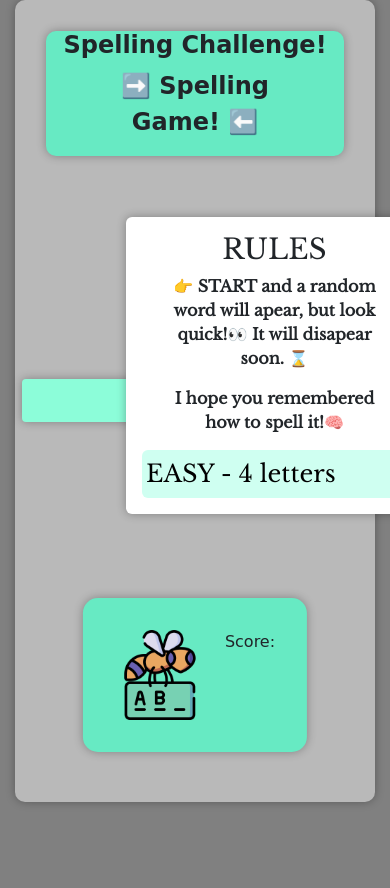
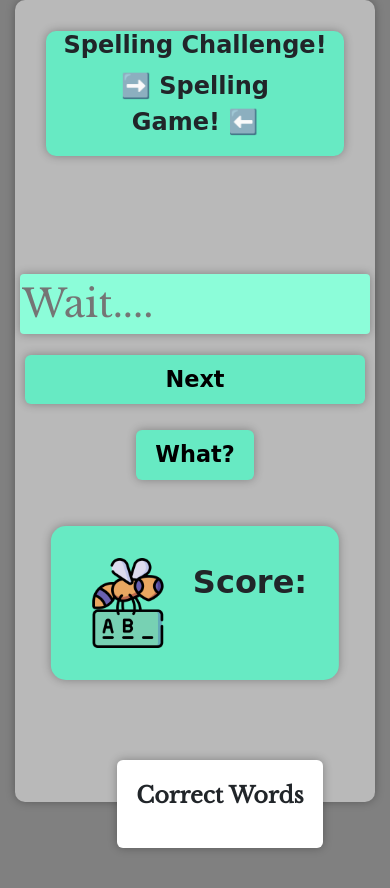
Before and after one commit to angeladeveloper/accuracy-tester, a plain HTML site: page index.html in a window 390 px wide. Both pictures are taken after a click on the button "Start Quiz". Shown: the top 888 px of the page. Drawn offline with nearby package versions, Linux system fonts and the light colour scheme; no server answers; a web font is replaced by a local one.

Commit message:
update js and some styling

```diff
--- a/index.html
+++ b/index.html
@@ -56,7 +56,7 @@
         </header>
             <div class="row">
                 <div class="col-md-12">
-                    <button id="startButton" class="start-button">Start Quiz</button>
+                    <!-- <button id="startButton" class="start-button">Start Quiz</button> -->
                 </div>
             </div>
 
@@ -64,14 +64,19 @@
         <span></span>
         <label id="input-label" for="user-guess"></label>
         <!-- <span id="random-word"></span> -->
-        <input type="text" id="user-guess">
-        <button type="submit" id="btn" class="hide">
+        <form action="">
+            <input type="text" id="user-guess" placeholder="Click Start!">
+            <button type="submit" id="btn" class="hide">
             Next
-        </button>
+            </button>
+        </form>
+        <button type="submit" id="what-button"class="hide">
+            What?
+            </button>
     </div>
 
     <div class="score">
-        <img src="spelling-bee.png" alt="https://www.flaticon.com/free-icons/kid-and-baby" title="kid and baby icons" >
+        <img src="spelling-bee.png" alt="https://www.flaticon.com/free-icons/kid-and-baby" title="kid and baby icons" id="image">
         <div >
             Score:<span id="final-score"></span>
         </div>
@@ -109,17 +114,23 @@
         </section>
         <div class="rules">
             <h3>RULES</h3>
-            <p>👉 START and a random word will apear, but look quick!👀 It will disapear soon. ⌛</p>
-            <p>I hope you remembered how to spell it!🧠</p>
+            <p><span>👆Start</span> and a random <span>word ✒️</span> will apear, but look <span>quick👀</span> and <span>listen close👂</span> It will disapear soon. <span>⏳</span></p>
+            <p>I hope you <span>remembered 🧠</span>  how to spell it!</p>
+            <small>You can hear the word again by 👆 <span class="what-rules">What?</span> </small>
+            <button id="startButton" class="start-button">Start Quiz</button>
             <select name="difficulty" id="diff-select">
                 <option value="4">EASY - 4 letters</option>
                 <option value="5">EASY - 5 letters</option>
-                <option value="6">MEDIUM - 6 letters</option>
+                <option value="6" selected="selected">MEDIUM - 6 letters</option>
                 <option value="7">MEDIUM - 7 letters</option>
                 <option value="8">HARD - 8 letters</option>
                 <option value="9">EXPERT - 9 letters</option>
             </select>
         </div>
+        <div class="correct-words-list">
+            <div class="correct-words-title" id="correct-ul">Correct Words
+            </div>
+        </div>
 </body>
 
 </html>
--- a/scripts/app.js
+++ b/scripts/app.js
@@ -4,21 +4,33 @@ const userInputIEle = document.querySelector('#user-guess');
 const nextBtn = document.querySelector('#btn');
 const startBtn = document.querySelector('#startButton')
 const difficultSelect = document.querySelector("select")
+const whatButton = document.querySelector("#what-button")
+const rulesContainer = document.querySelector(".rules")
+const correctWordsList = document.querySelector("#correct-ul")
+
+const API_KEY_PICS = '27501504-923f8173978218652c763b49a';
+
+
 let diff = 4
 
 let userScore = 0;
 let userGuessTotal = 0;
+let newWordArray = ["WORDS👩‍🏫"]
+
+
 
 startBtn.addEventListener("click", () => {
+    userInputIEle.placeholder = "Wait...."
     userScore = 0;
+    newWordArray = ["Correct Words"]
     getDifficulty()
     nextBtn.classList.remove("hide");
+    whatButton.classList.remove("hide");
+
 })
-
 
 nextBtn.addEventListener('click', e => {
     e.preventDefault()
-    userInputIEle.innerText = " "
     getDifficulty()
     getUserGuess();
 })
@@ -31,7 +43,17 @@ function getDifficulty() {
 }
 
 function getRandomWordCall(length) {
-    startBtn.style.visibility = "hidden"
+    if (userGuessTotal === 6) { // check to see if we need to end the game
+        nextBtn.classList.add("hide");
+        rulesContainer.style.visibility = "visible"
+        document.querySelector("#user-guess").classList.add("neutral")
+        userGuessTotal = 0;
+        // displayCorrectWords(newWordArray);
+        return
+    } else {
+        rulesContainer.style.visibility = "hidden"
+    }
+    // startBtn.style.visibility = "hidden"
     let randomURL = `https://random-word-api.herokuapp.com/word?length=${length}`
     fetch(randomURL)
         .then(response => response.json())
@@ -39,20 +61,40 @@ function getRandomWordCall(length) {
             console.log(data);
             const randomWord = data;
             displayRandomWord(randomWord);
+            // getPic(randomWord[0]);
             // searchRandomPic(randomWord);
         })
         .catch('error')
+    displayCorrectWords(newWordArray);
 }
 
 //Display the word for set time- I wanted emojis ⬅️🤷🏽‍♂️
 function displayRandomWord(word) {
+
+    // setTimeout(() => {
+    // this will read the WORD OUTLOUT
+    // }, 1000)
+    var msg = new SpeechSynthesisUtterance();
+    msg.text = word;
+    window.speechSynthesis.speak(msg);
     localStorage.setItem("randomWord", word)
-    randomWordEle.innerText = `➡️ ${word} ⬅️`
+    randomWordEle.innerText = `🔉${word} ⬅️`
     setTimeout(() => {
         randomWordEle.innerText = "❓❔❓"
-    }, 2000)
+    }, 200)
+    userInputIEle.placeholder = "Enter Word...."
+    userInputIEle.value = ""
+    newWordArray.push(word[0])
+    console.log(newWordArray);
+}
 
-}
+whatButton.addEventListener("click", () => {
+    console.log(`s`);
+    randomWord = localStorage.getItem('randomWord');
+    var msg = new SpeechSynthesisUtterance();
+    msg.text = randomWord;
+    window.speechSynthesis.speak(msg);
+})
 // Get the users guess
 function getUserGuess() {
     const userGuess = userInputIEle.value
@@ -82,18 +124,20 @@ function compareWords(userWord, randomWord) {
 
     }
     console.log(userGuessTotal);
-    stopGame();
+
 }
 
 // test test test
 function correctGuess() {
+
     document.querySelector("#input-label").innerText = "Correct ✅"
     document.querySelector("#user-guess").classList.remove("wrong")
     document.querySelector("#user-guess").classList.add("correct");
     setTimeout(() => {
         document.querySelector("#user-guess").classList.add("neutral")
-        document.querySelector("#input-label").innerText = ""
+        document.querySelector("#input-label").innerText = "😄"
     }, 1000)
+
 }
 
 function wrongGuess() {
@@ -102,13 +146,77 @@ function wrongGuess() {
     document.querySelector("#user-guess").classList.add("wrong")
     setTimeout(() => {
         document.querySelector("#user-guess").classList.add("neutral")
-        document.querySelector("#input-label").innerText = ""
+        document.querySelector("#input-label").innerText = "😥"
     }, 1000)
+
 }
 
 function stopGame() {
     if (userGuessTotal === 6) {
         console.log("endGame");
+        rulesContainer.style.visibility = "visible"
+        nextBtn.classList.add("hide");
+        whatButton.classList.add("hide");
         displayHighscorePage();
     }
 }
+
+function displayCorrectWords(list) {
+    clearElement(correctWordsList)
+    console.log(list);
+    list.forEach(correctWord => {
+        const word = document.createElement("p")
+        word.classList.add("correct-words-li")
+        word.innerText = correctWord
+        correctWordsList.appendChild(word);
+    });
+}
+
+function clearElement(element) {
+    while (element.firstChild) {
+        element.removeChild(element.firstChild)
+    }
+}
+
+// function getPic(picword) {
+//     console.log(picword);
+//     const random_PIC_URL = `https://pixabay.com/api/?key=${API_KEY_PICS}&q=${picword}&image_type=photo`;
+//     // https://pixabay.com/api/?key=27501504-923f8173978218652c763b49a&q=cask&image_type=photo
+//     https://pixabay.com/api/?key=27501504-923f8173978218652c763b49a&q=yellow+flowers&image_type=photo
+//     console.log(random_PIC_URL);
+//     fetch(random_PIC_URL)
+//         .then(response => response.json())
+//         .then(data => {
+//             console.log(data);
+//             const randomPic = data.hits[0].previewURL;
+//             displayRandomPic(randomPic);
+//             console.log(`getpic`);
+
+//             // searchRandomPic(randomWord);
+//         })
+//         .catch('error')
+// }
+
+// function displayRandomPic(url) {
+//     const imageEle = document.querySelector("#image")
+//     imageEle.src = url
+//     console.log(`disppic`);
+
+// }
+
+
+// $.getJSON(URL, function (data) {
+//     if (parseInt(data.totalHits) > 0)
+//         $.each(data.hits, function (i, hit) { console.log(hit.pageURL); });
+//     else
+//         console.log('No hits');
+// });
+
+// https://pixabay.com/api/?key={ KEY }&q=yellow+flowers&image_type=photo
+
+
+// make it harder by not displaying a hint
+// another version where if you get one wrong, you lose there
+//add another timing function? you have to type the word quickly?
+//I would have to use a diffrent api, but I could have it read out the parts of speech that the word is apart of , just like anormal spelling bee.
+//right now, I only display a few changes when the user gets it wrong, but we could add a ton. shake the box when they get it wrong?
--- a/scripts/style.css
+++ b/scripts/style.css
@@ -51,11 +51,15 @@ p {
   display: flex;
   flex-direction: column;
   align-items: center;
+  gap: 1rem;
   justify-content: center;
   text-align: center;
   height: 350px;
 }
 
+.input-container label {
+  font-size: 2rem;
+}
 #startButton {
   display: block;
   margin: 0 auto;
@@ -72,11 +76,13 @@ p {
 
 input {
   border: 0;
+  width: 350px;
+  font-family: "Libre Baskerville", serif;
   outline: 0;
   background: #8cfdd9;
   color: #391101;
   margin: 1rem 0;
-  font-size: 1.7rem;
+  font-size: 2.4rem;
   border-radius: 4px;
   transition: all 300ms ease;
   box-shadow: 0 0 10px rgba(0, 0, 0, 0.3);
@@ -107,6 +113,8 @@ img {
   transform: translate(-50%);
   background-color: var(--primary-clr);
   padding: 2rem;
+  font-size: 2rem;
+  font-weight: bold;
   box-shadow: 0 0 10px rgba(0, 0, 0, 0.3);
   border-radius: 15px;
 }
@@ -127,7 +135,7 @@ button {
   border: none;
   background-color: var(--primary-clr);
   padding: 0.5rem 1.2rem;
-  margin-top: 3px;
+  margin: 5px;
   border-radius: 6px;
   box-shadow: 0 0 10px rgba(0, 0, 0, 0.3);
   transition: all 200ms ease;
@@ -154,34 +162,86 @@ button:focus {
   text-align: center;
   position: absolute;
   top: 20%;
-  left: 20%;
+  left: 22%;
   z-index: 2;
+  display: flex;
+  flex-direction: column;
+  gap: 3px;
   background-color: white;
   width: min-content;
   padding: 1rem;
-  margin: 3rem;
   border-radius: 6px;
   box-shadow: 0 0 10px rgba(0, 0, 0, 0.3);
   font-weight: bold;
   font-family: "Libre Baskerville", serif;
 }
 
+.rules h3 {
+  font-size: 1.4rem;
+  font-weight: bold;
+}
+
 .rules select {
   outline: 0;
   background-color: none;
   border: none;
-  background-color: var(--accent-clr);
+  background-color: #f1cb8d;
   font-size: 1.5rem;
   border-radius: 6px;
   height: 3rem;
+  margin-top: 2px;
 }
 
 .rules select:hover {
-  background-color: var(--primary-clr);
+  background-color: #cffff1;
 }
 
 .rules select:focus {
-  background-color: #f1cb8d;
+  background-color: #cffff1;
+}
+
+.rules span {
+  font-size: 1.5rem;
+}
+
+.rules .what-rules {
+  font-size: 0.9rem;
+  background-color: var(--primary-clr);
+  padding: 2px 5px;
+  border-radius: 3px;
+  box-shadow: 2px 3px 5px rgba(0, 0, 0, 0.3);
+}
+
+form {
+  display: flex;
+  flex-direction: column;
+}
+
+.correct-words-list {
+  background-color: var(--accent-clr);
+  position: absolute;
+  top: 20%;
+  right: 25%;
+  z-index: 1;
+  display: flex;
+  flex-direction: column;
+  gap: 3px;
+  background-color: white;
+  width: max-content;
+  padding: 1rem;
+  border-radius: 6px;
+  box-shadow: 0 0 10px rgba(0, 0, 0, 0.3);
+  font-weight: bold;
+  font-family: "Libre Baskerville", serif;
+}
+.correct-words-list p {
+  list-style: none;
+  /* display: inline-block; */
+  padding: 0.2rem;
+  text-align: center;
+}
+.correct-words-title {
+  font-size: 1.4rem;
 }
 
 option {
@@ -196,3 +256,27 @@ option {
     font-weight: bold;
   }
 }
+@media (max-width: 1300px) {
+  .correct-words-list {
+    top: 50%;
+    left: 70%;
+  }
+}
+@media (max-width: 780px) {
+  .correct-words-list {
+    top: 50%;
+    left: 70%;
+  }
+}
+@media (max-width: 700px) {
+  .correct-words-list {
+    top: 107%;
+    left: 30%;
+  }
+}
+@media (max-width: 420px) {
+  .correct-words-list {
+    top: 90%;
+    left: 30%;
+  }
+}
```
